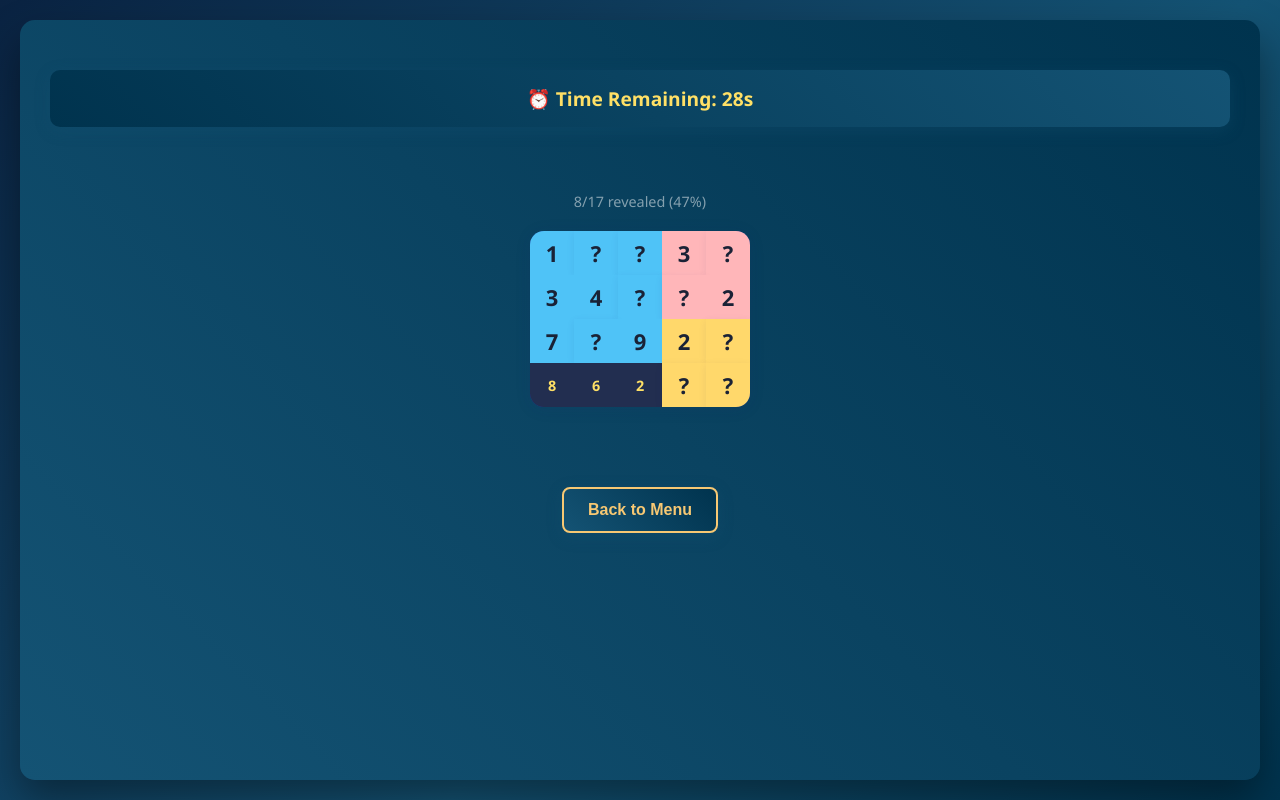
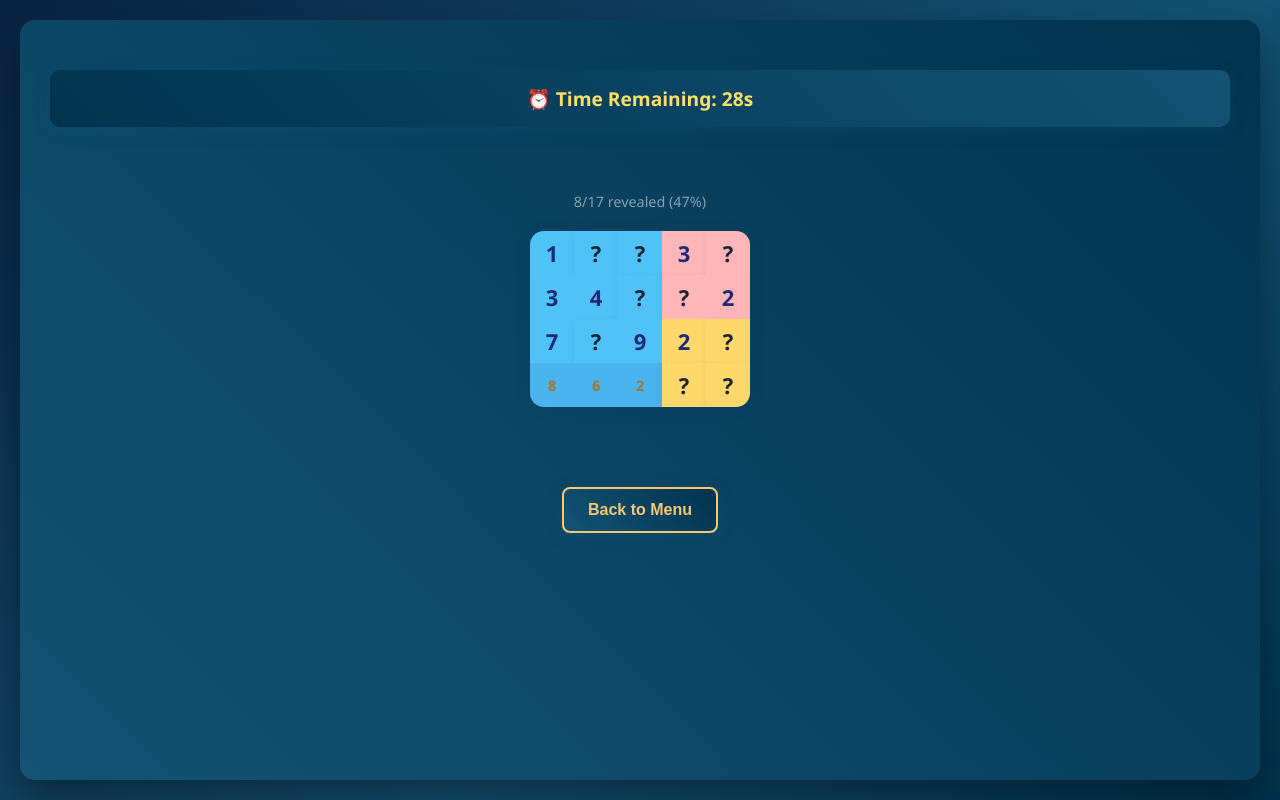
Before and after one commit to schmess/hudoku-mvp, a website: page index.html in a window 1280 px wide. Both pictures are taken after a click on the button "I have 30 seconds". Drawn offline with Linux system fonts and the light colour scheme.

Commit message:
change logic for deploying gh-pages update some colors final score can be less than 0 add google analytics

```diff
--- a/index.html
+++ b/index.html
@@ -5,6 +5,14 @@
     <meta name="viewport" content="width=device-width, initial-scale=1.0">
     <title>Hudoku / Half Sudoku</title>
     <link rel="stylesheet" href="style.css">
+    <!-- Google Analytics -->
+    <script async src="https://www.googletagmanager.com/gtag/js?id=G-16PNJ27L0C"></script>
+    <script>
+      window.dataLayer = window.dataLayer || [];
+      function gtag(){dataLayer.push(arguments);}
+      gtag('js', new Date());
+      gtag('config', 'G-16PNJ27L0C');
+    </script>
 </head>
 <body>
     <div id="introScreen" style="position:relative;">
--- a/script.js
+++ b/script.js
@@ -232,12 +232,6 @@ function createPuzzle(template) {
 }
 
 function renderGrid(grid, template, title, isPuzzle, solution) {
-    const regionColors = {
-        a: '190, 227, 248',   // #bee3f8
-        b: '251, 182, 206',   // #fbb6ce
-        c: '198, 246, 213',   // #c6f6d5
-        d: '254, 215, 170'    // #fed7aa
-    };
     const section = document.createElement('div');
     section.className = 'puzzle-section';
     /*
@@ -285,8 +279,6 @@ function renderGrid(grid, template, title, isPuzzle, solution) {
                 const data = currentPuzzles[currentPuzzleType];
                 const hint = data && data.emptyHints ? data.emptyHints[`${r},${c}`] : '-';
                 cellEl.textContent = hint;
-                cellEl.style.fontSize = '0.9em';
-                cellEl.style.color = '#b7791f';
                 // Border logic for third letter
                 if (region.length > 2) {
                     const borderSide = region[2];
@@ -298,17 +290,15 @@ function renderGrid(grid, template, title, isPuzzle, solution) {
                 }
                 // Set lighter region color as background
                 const mask = region[1]; // e.g., for '-a', mask is 'a', for '-ar', mask is 'ar'
-                if (regionColors[mask]) {
-                    cellEl.style.backgroundColor = `rgba(${regionColors[mask]}, 0.6)`;
-                    // cellEl.style.outline = `3px solid rgba(${regionColors[mask[0]]}, 0.75)`;
-                    // cellEl.style.outlineOffset = '-3px';
+                if (mask) {
+                    cellEl.className += ` region-${mask}`;
                 }
             } else {
                 cellEl.className += ` region-${region}`;
                 if (cell === 0 && isPuzzle) {
                     // Empty cell that can be clicked
                     cellEl.textContent = '?';
-                    cellEl.style.color = '#a0aec0';
+                    // cellEl.style.color = '#a0aec0';
                     cellEl.className += ' clickable';
                     cellEl.onclick = () => showNumberInput(currentPuzzleType, r, c);
                     cellEl.onmouseenter = () => { lastActiveCell = { puzzleType: currentPuzzleType, row: r, col: c }; };
@@ -480,7 +470,6 @@ function calculateScore(timerExpired = false) {
         bonus = gameTimer * 250; // 250 points per second left if finished
         finalScore += bonus;
     }
-    if (finalScore < 0) finalScore = 0;
     return {
         finalScore,
         resolved,
--- a/style.css
+++ b/style.css
@@ -117,7 +117,7 @@ button:hover {
 }
 
 .cell:hover:not(.empty):not(.given) {
-    background: #ffe066;
+    opacity: 0.8;
     transform: scale(1.07);
 }
 
@@ -277,11 +277,11 @@ button:hover {
     margin-top: 5px;
 }
 
-.region-a { background-color: #4fc3f7 !important; color: #1a2236 !important; }
-.region-b { background-color: #ffb6b9 !important; color: #1a2236 !important; }
-.region-c { background-color: #70e3b0 !important; color: #1a2236 !important; }
-.region-d { background-color: #ffd86b !important; color: #1a2236 !important; }
-.empty { background-color: #222e50 !important; color: #ffe066 !important; }
+.region-a { background-color: #4fc3f7; color: #1a2236; }
+.region-b { background-color: #ffb6b9; color: #1a2236; }
+.region-c { background-color: #70e3b0; color: #1a2236; }
+.region-d { background-color: #ffd86b; color: #1a2236; }
+.empty { color: #b7791f; font-size: 0.9em; opacity: 0.9; }
 
 .content-section {
     margin-top: 30px;
```
Also changed, not shown: package.json (added, +14 -0 lines), 3 other files.
